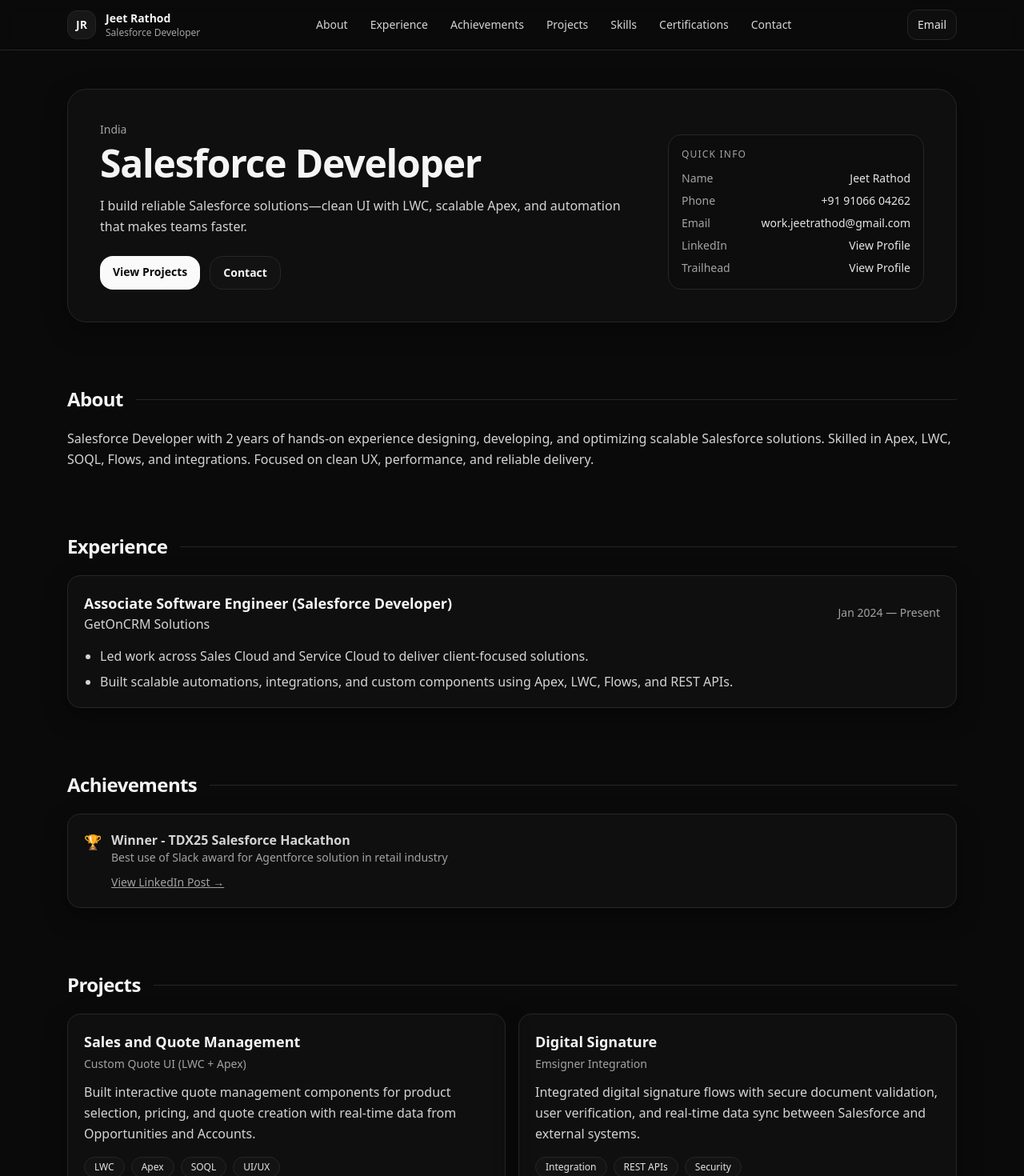
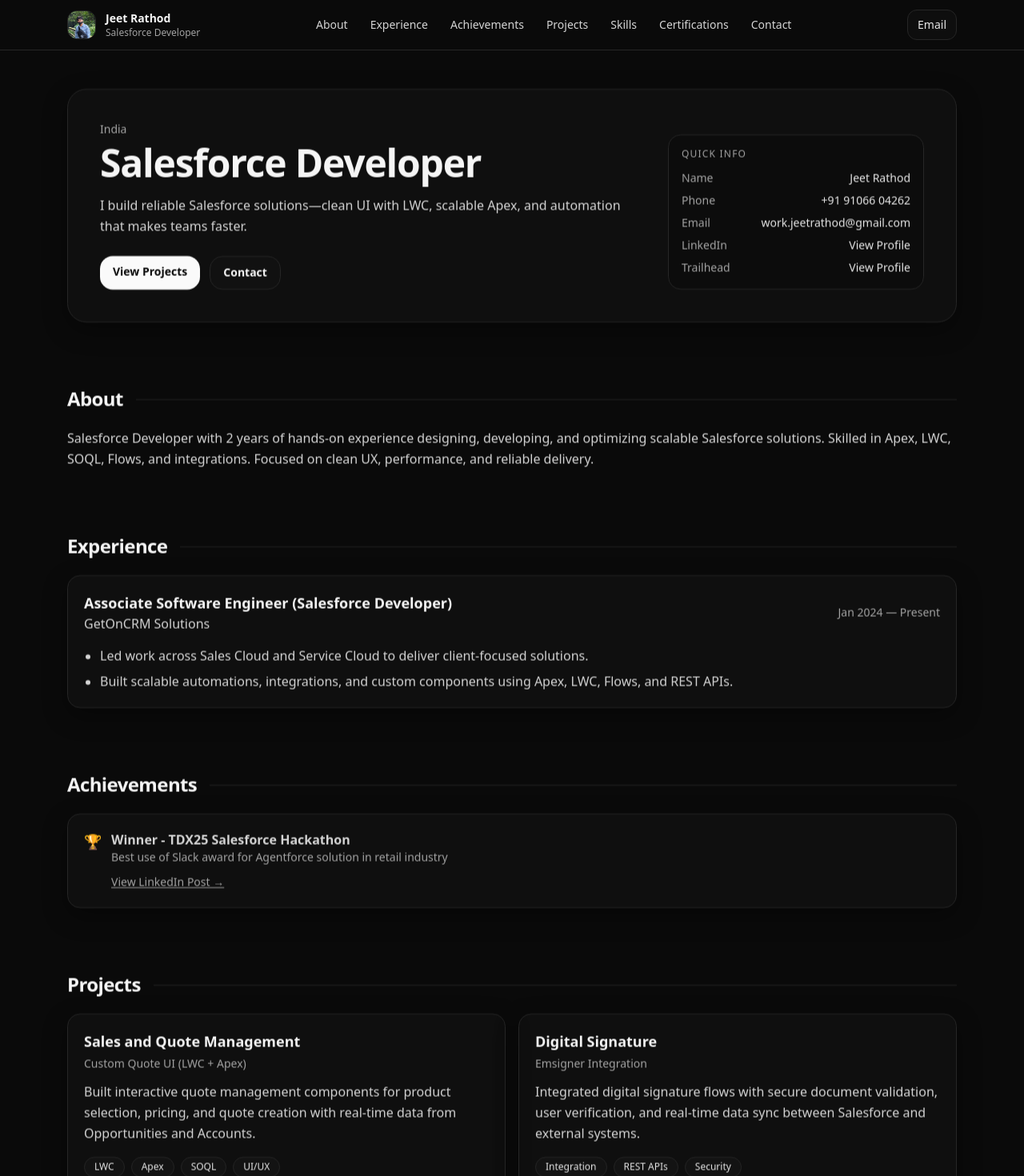
Before and after one commit to imJeetrathod/jeet-portfolio, a Next.js app: page / in a window 1280 px wide. Shown: the top 1470 px of the page at 80% size. Built offline with nearby package versions, Linux system fonts and the light colour scheme.

Commit message:
Enhance animations and add profile photo support

```diff
--- a/app/globals.css
+++ b/app/globals.css
@@ -4,6 +4,10 @@
 
 :root {
   color-scheme: dark;
+}
+
+html {
+  scroll-behavior: smooth;
 }
 
 html, body {
@@ -18,8 +22,46 @@
   @apply bg-neutral-700 text-neutral-50;
 }
 
-/* Smooth focus */
-:focus-visible {
-  outline: 2px solid rgba(255,255,255,0.35);
-  outline-offset: 4px;
+/* For future images, use Next.js Image component with lazy loading:
+import Image from 'next/image'
+<Image src="/image.jpg" alt="Description" width={500} height={300} loading="lazy" />
+*/
+
+/* Fade in animation */
+@keyframes fadeInUp {
+  from {
+    opacity: 0;
+    transform: translateY(30px);
+  }
+  to {
+    opacity: 1;
+    transform: translateY(0);
+  }
 }
+
+@keyframes fadeInBlur {
+  from {
+    opacity: 0;
+    filter: blur(10px);
+  }
+  to {
+    opacity: 1;
+    filter: blur(0);
+  }
+}
+
+.animate-fade-in-up {
+  animation: fadeInUp 1.2s cubic-bezier(0.16, 1, 0.3, 1) forwards;
+  will-change: opacity, transform;
+}
+
+.animate-fade-in-blur {
+  animation: fadeInBlur 1.5s cubic-bezier(0.16, 1, 0.3, 1) forwards;
+  will-change: opacity, filter;
+}
+
+/* Stagger animations */
+.animate-delay-100 { animation-delay: 0.1s; }
+.animate-delay-200 { animation-delay: 0.2s; }
+.animate-delay-300 { animation-delay: 0.3s; }
+.animate-delay-500 { animation-delay: 0.5s; }
--- a/app/page.js
+++ b/app/page.js
@@ -81,16 +81,16 @@
 
 export default function Home() {
   return (
-    <main className="min-h-screen">
+    <main className="min-h-screen animate-fade-in-blur">
       <Header profile={profile} />
       <Hero profile={profile} />
 
       <div className="mx-auto w-full max-w-6xl px-5 pb-16">
-        <Section id="about" title="About">
+        <Section id="about" title="About" className="animate-fade-in-up">
           <p className="text-neutral-300 leading-relaxed">{profile.summary}</p>
         </Section>
 
-        <Section id="experience" title="Experience">
+        <Section id="experience" title="Experience" className="animate-fade-in-up">
           <div className="grid gap-4">
             {experience.map((item) => (
               <div key={item.company} className="rounded-2xl border border-neutral-800 bg-neutral-900/40 p-5 shadow-soft">
@@ -111,7 +111,7 @@
           </div>
         </Section>
 
-        <Section id="achievements" title="Achievements">
+        <Section id="achievements" title="Achievements" className="animate-fade-in-up">
           <div className="rounded-2xl border border-neutral-800 bg-neutral-900/40 p-5 shadow-soft">
             <ul className="space-y-3 text-neutral-300">
               <li className="flex items-start gap-3">
@@ -133,7 +133,7 @@
           </div>
         </Section>
 
-        <Section id="projects" title="Projects">
+        <Section id="projects" title="Projects" className="animate-fade-in-up">
           <div className="grid gap-4 md:grid-cols-2">
             {projects.map((p) => (
               <ProjectCard key={p.title} {...p} />
@@ -141,7 +141,7 @@
           </div>
         </Section>
 
-        <Section id="skills" title="Skills">
+        <Section id="skills" title="Skills" className="animate-fade-in-up">
           <div className="flex flex-wrap gap-2">
             {skills.map((s) => (
               <span key={s} className="rounded-full border border-neutral-800 bg-neutral-900/60 px-3 py-1 text-sm text-neutral-200">
@@ -151,7 +151,7 @@
           </div>
         </Section>
 
-        <Section id="certifications" title="Certifications">
+        <Section id="certifications" title="Certifications" className="animate-fade-in-up">
           <ul className="grid gap-2 text-neutral-300">
             {certifications.map((c) => (
               <li key={c} className="rounded-xl border border-neutral-800 bg-neutral-900/40 p-4">
--- a/components/ContactSection.js
+++ b/components/ContactSection.js
@@ -1,8 +1,12 @@
 'use client';
 
+import { useInView } from '../hooks/useInView';
+
 export default function ContactSection({ profile }) {
+  const [ref, isInView] = useInView();
+
   return (
-    <section id="contact" className="mx-auto w-full max-w-6xl px-5 pb-16">
+    <section ref={ref} id="contact" className={`mx-auto w-full max-w-6xl px-5 pb-16 ${isInView ? 'animate-fade-in-up' : ''}`}>
       <div className="mb-8">
         <h2 className="text-2xl font-semibold text-neutral-100">Contact</h2>
       </div>
--- a/components/Header.js
+++ b/components/Header.js
@@ -1,3 +1,5 @@
+import Image from 'next/image';
+
 export default function Header({ profile }) {
   const nav = [
     { href: '#about', label: 'About' },
@@ -13,8 +15,15 @@
     <header className="sticky top-0 z-50 border-b border-neutral-800 bg-neutral-950/70 backdrop-blur">
       <div className="mx-auto flex w-full max-w-6xl items-center justify-between gap-4 px-5 py-3">
         <a href="#" className="group flex items-center gap-3">
-          <div className="h-9 w-9 rounded-xl bg-neutral-900 border border-neutral-800 grid place-items-center">
-            <span className="text-sm font-bold">JR</span>
+          <div className="h-9 w-9 rounded-xl bg-neutral-900 border border-neutral-800 overflow-hidden">
+            <Image
+              src="/profile.jpg"
+              alt="Jeet Rathod"
+              width={36}
+              height={36}
+              className="h-full w-full object-cover"
+              priority
+            />
           </div>
           <div className="leading-tight">
             <div className="text-sm font-semibold">{profile.name}</div>
--- a/components/Hero.js
+++ b/components/Hero.js
@@ -1,6 +1,12 @@
+'use client';
+
+import { useInView } from '../hooks/useInView';
+
 export default function Hero({ profile }) {
+  const [ref, isInView] = useInView();
+
   return (
-    <section className="mx-auto w-full max-w-6xl px-5 pt-12 pb-10">
+    <section ref={ref} className={`mx-auto w-full max-w-6xl px-5 pt-12 pb-10 ${isInView ? 'animate-fade-in-up' : ''}`}>
       <div className="rounded-3xl border border-neutral-800 bg-neutral-900/40 p-6 shadow-soft md:p-10">
         <div className="flex flex-col gap-6 md:flex-row md:items-end md:justify-between">
           <div>
--- a/components/Section.js
+++ b/components/Section.js
@@ -1,6 +1,12 @@
-export default function Section({ id, title, children }) {
+'use client';
+
+import { useInView } from '../hooks/useInView';
+
+export default function Section({ id, title, children, className = '' }) {
+  const [ref, isInView] = useInView();
+
   return (
-    <section id={id} className="scroll-mt-24 py-10">
+    <section ref={ref} id={id} className={`scroll-mt-24 py-10 ${isInView ? className : ''}`}>
       <div className="flex items-center justify-between gap-4">
         <h2 className="text-xl font-semibold tracking-tight md:text-2xl">{title}</h2>
         <div className="h-px flex-1 bg-neutral-800" />
--- /dev/null
+++ b/hooks/useInView.js
@@ -0,0 +1,29 @@
+'use client';
+
+import { useEffect, useRef, useState } from 'react';
+
+export function useInView(options = {}) {
+  const [isInView, setIsInView] = useState(false);
+  const ref = useRef(null);
+
+  useEffect(() => {
+    const element = ref.current;
+    if (!element) return;
+
+    const observer = new IntersectionObserver(
+      ([entry]) => {
+        if (entry.isIntersecting) {
+          setIsInView(true);
+          observer.disconnect(); // Only trigger once
+        }
+      },
+      { threshold: 0.1, ...options }
+    );
+
+    observer.observe(element);
+
+    return () => observer.disconnect();
+  }, [options]);
+
+  return [ref, isInView];
+}
```
Also changed, not shown: public/profile.jpg (added).
